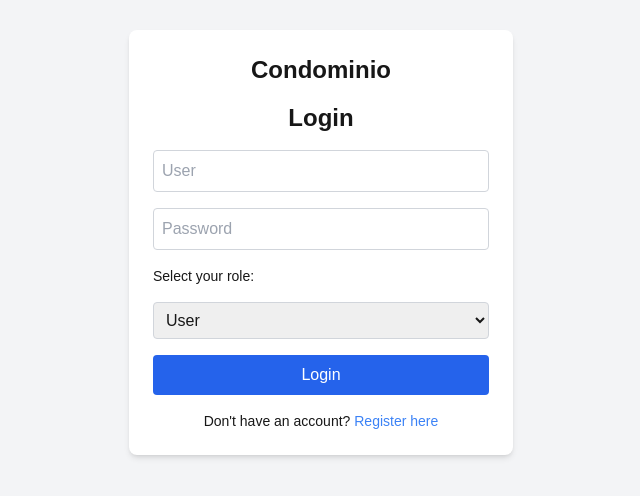
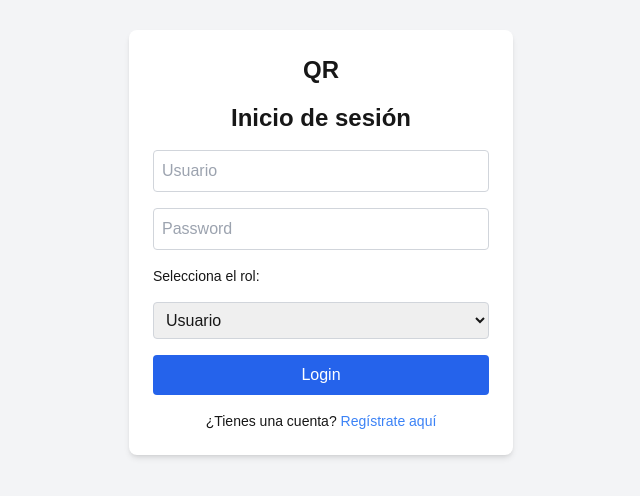
Before and after one commit to cperlovan/conectados, a Next.js app: page /login in a window 1280 px wide. Shown: the part 158-654 px from the top of the page, without its empty margins (319-959 px from the left). Built offline with nearby package versions, Linux system fonts and the light colour scheme.

Commit message:
register y login

```diff
--- a/app/login/page.tsx
+++ b/app/login/page.tsx
@@ -1,8 +1,15 @@
 "use client";
 import { useState } from "react";
 import { useRouter } from "next/navigation";
-import React from "react";
 import Register from "./register";
+
+interface User {
+  username: string;
+  role: string;
+  password?: string;
+  authorized: boolean;
+}
+
 
 export default function Login() {
   const router = useRouter();
@@ -12,11 +19,11 @@ export default function Login() {
   const [error, setError] = useState("");
   const [showRegister, setShowRegister] = useState(false);
 
-    const handleSubmit = async (e) => {
+  const handleSubmit = async (e: React.FormEvent) => {
     e.preventDefault();
 
     try {
-            const response = await fetch("http://localhost:3040/auth/login", {
+      const response = await fetch("http://localhost:3040/api/auth/login", {
         method: "POST",
         headers: { "Content-Type": "application/json" },
         body: JSON.stringify({ username, password, role }),
@@ -28,13 +35,14 @@ export default function Login() {
         return;
       }
 
-            const data = await response.json();
+      const data = await response.json() as { user: User; token: string };
 
-            // Verificar si el usuario está autorizado
+      //  Verificar si el usuario está autorizado
       if (!data.user.authorized) {
         setError("Tu cuenta está bloqueada. Contacta al administrador.");
         return;
       }
+
       // Si el usuario está autorizado, guardar el token y redirigir
       document.cookie = `token=${data.token}; Path=/; Secure; SameSite=Lax`;
       router.push("/");
@@ -46,21 +54,21 @@ export default function Login() {
     }
   };
 
+
   return (
-
     <div className="flex items-center justify-center min-h-screen bg-gray-100">
       <div className="bg-white p-6 rounded-lg shadow-md w-96">
         {showRegister ? (
           <Register setShowRegister={setShowRegister} />
         ) : (
           <>
-                        <h3 className="text-2xl font-bold mb-4 text-center">Condominio</h3>
-                        <h2 className="text-2xl font-bold mb-4 text-center">Login</h2>
+            <h3 className="text-2xl font-bold mb-4 text-center">QR</h3>
+            <h2 className="text-2xl font-bold mb-4 text-center">Inicio de sesión</h2>
             {error && <p className="text-red-500 text-sm text-center">{error}</p>}
             <form onSubmit={handleSubmit} className="flex flex-col space-y-4">
               <input
                 type="text"
-                                placeholder="User"
+                placeholder="Usuario"
                 value={username}
                 onChange={(e) => setUsername(e.target.value)}
                 className="border border-gray-300 p-2 rounded"
@@ -74,14 +82,14 @@ export default function Login() {
               />
 
               {/* Selector de Role */}
-                            <label className="text-sm">Select your role:</label>
+              <label className="text-sm">Selecciona el rol:</label>
               <select
                 value={role}
                 onChange={(e) => setRole(e.target.value)}
                 className="border border-gray-300 p-2 rounded"
               >
-                                <option value="user">User</option>
-                                <option value="admin">Administrator</option>
+                <option value="user">Usuario</option>
+                <option value="admin">Administrador</option>
               </select>
 
               <button type="submit" className="bg-blue-600 text-white p-2 rounded hover:bg-blue-700">
@@ -89,12 +97,12 @@ export default function Login() {
               </button>
             </form>
             <p className="text-sm text-center mt-4">
-                            Don&apos;t have an account?{" "}
+            ¿Tienes una cuenta?{" "}
               <button
                 onClick={() => setShowRegister(true)}
                 className="text-blue-500 hover:underline"
               >
-                                Register here
+                Regístrate aquí
               </button>
             </p>
           </>
```
Lines whose indentation alone changed are shown as unchanged.
